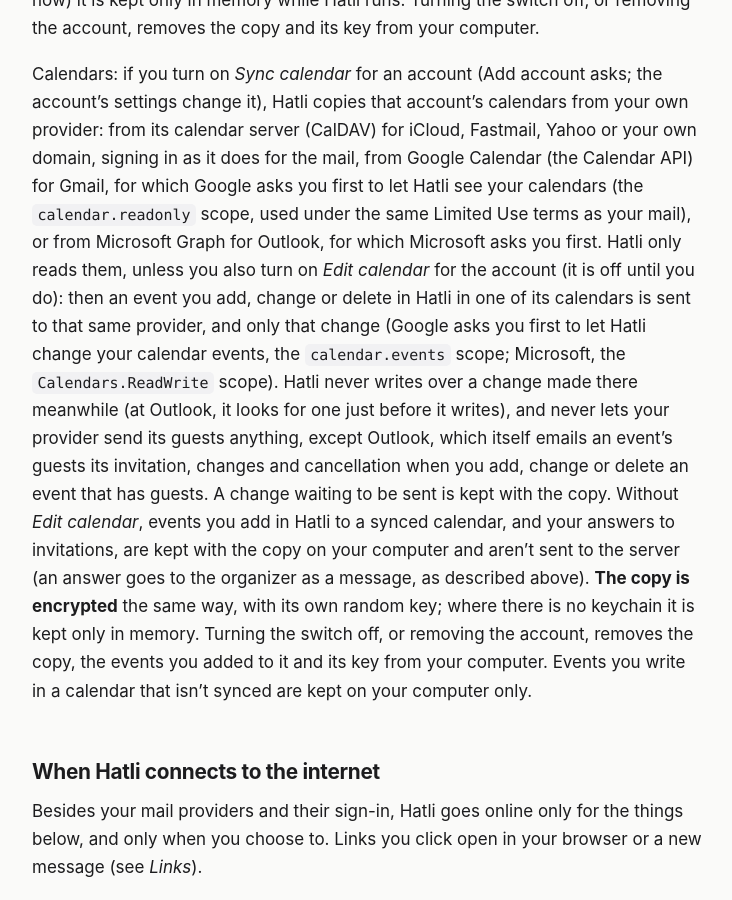
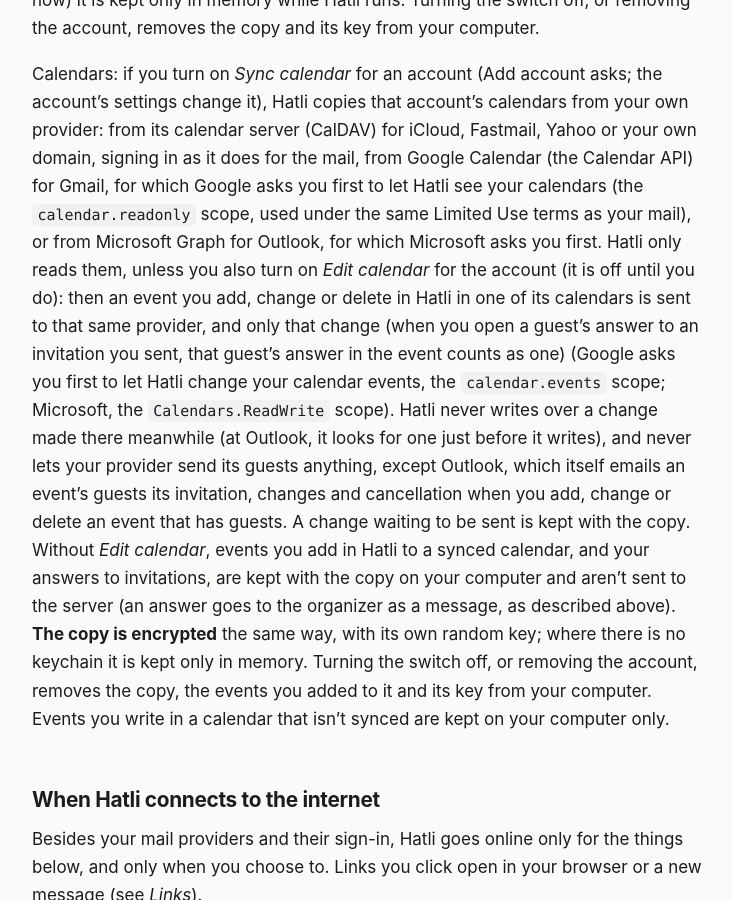
Before and after one commit to pulsar-a/documents, a Jekyll site: the page built from hatli/privacy-policy.md, in a window 1280 px wide and 900 px high, scrolled down 4371 px. Shown: the whole window, without its empty margins (272-1004 px from the left). Built offline with Jekyll 4.4.1, drawn with Linux system fonts in a browser that asks for light colours; our own code applies the rules of GitHub Pages for plain Markdown files.

Commit message:
docs(hatli): say that guests' answers you open are saved to your calendar

```diff
--- a/hatli/privacy-policy.md
+++ b/hatli/privacy-policy.md
@@ -125,7 +125,7 @@ or your own domain, signing in as it does for the mail, from Google Calendar (th
 Google asks you first to let Hatli see your calendars (the `calendar.readonly` scope, used under the same Limited Use
 terms as your mail), or from Microsoft Graph for Outlook, for which Microsoft asks you first. Hatli only reads them, unless you also turn on *Edit calendar* for the account (it is off until you
 do): then an event you add, change or delete in Hatli in one of its calendars is sent to that same provider, and only
-that change (Google asks you first to let Hatli change your calendar events, the `calendar.events` scope; Microsoft,
+that change (when you open a guest's answer to an invitation you sent, that guest's answer in the event counts as one) (Google asks you first to let Hatli change your calendar events, the `calendar.events` scope; Microsoft,
 the `Calendars.ReadWrite` scope). Hatli never writes over a change made there meanwhile (at Outlook, it looks for one
 just before it writes), and never lets your provider send its guests anything, except Outlook, which itself emails an
 event's guests its invitation, changes and cancellation when you add, change or delete an event that has guests. A change waiting to
```
